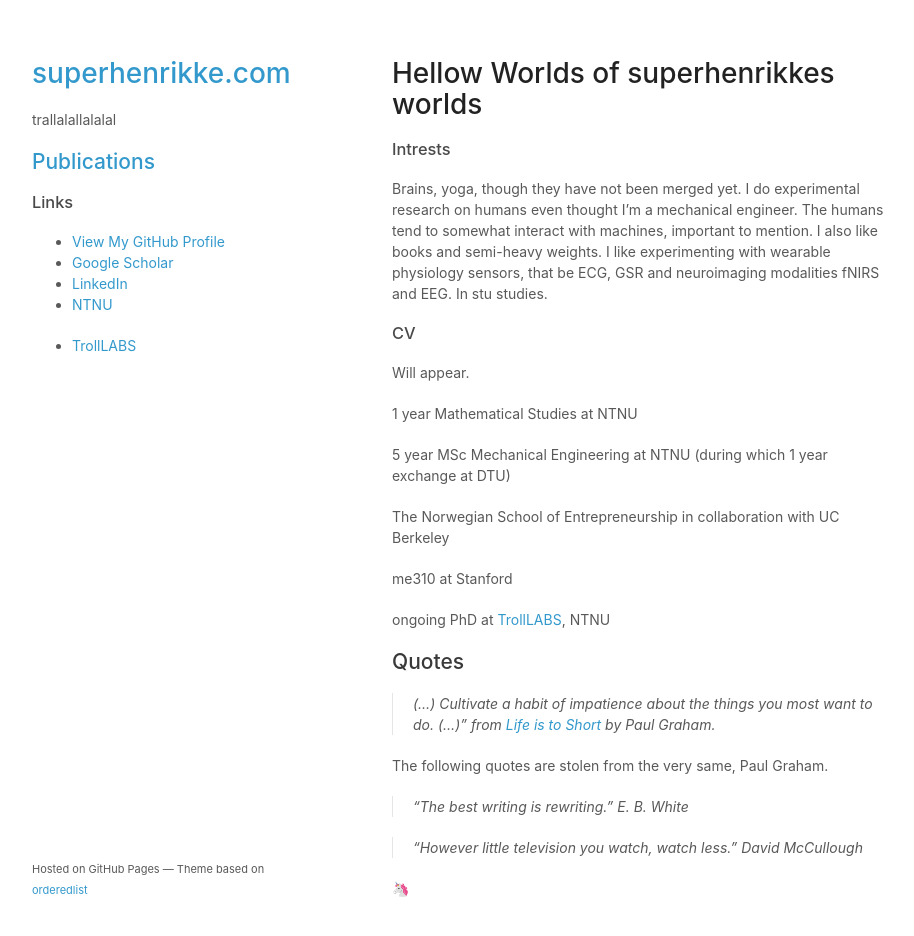
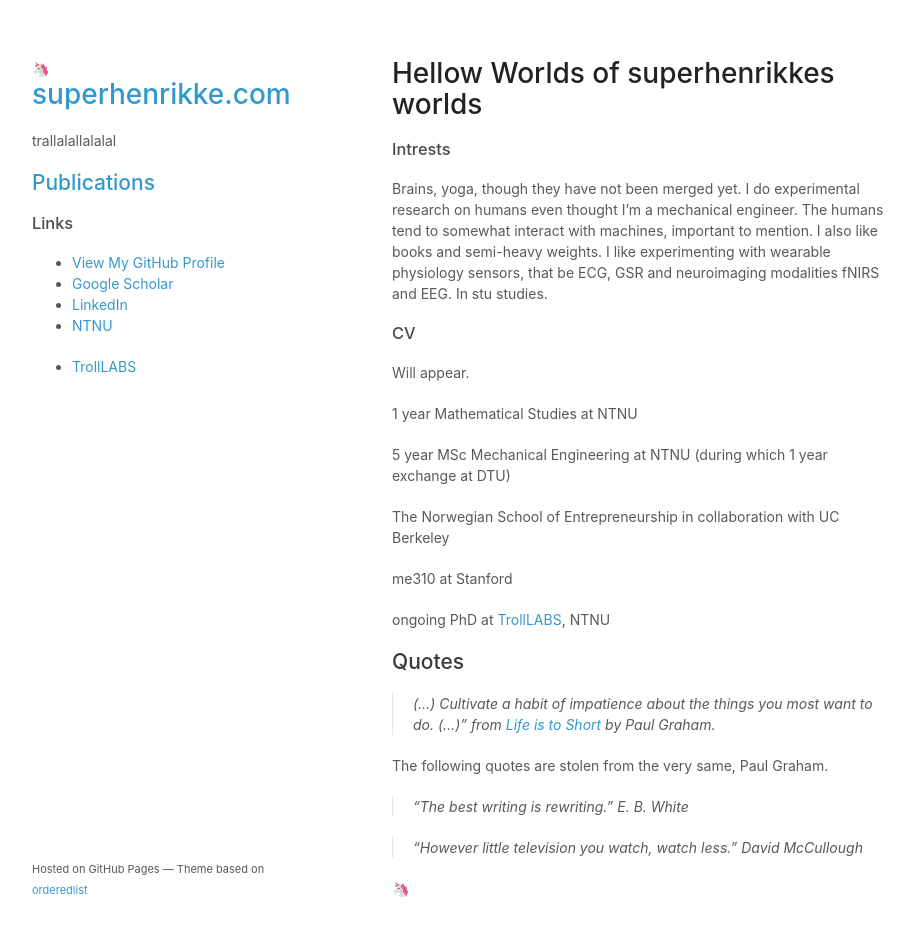
Before and after one commit to superhenrikke/superhenrikke.github.io, a Jekyll site: the page built from index.md, in a window 1280 px wide and 969 px high. Shown: the top 936 px of the window, without its empty margins (178-1092 px from the left). Built offline with Jekyll 4.4.1, drawn with Linux system fonts in a browser that asks for light colours; our own code applies the rules of GitHub Pages for plain Markdown files; a script that is not in the unit is left out.

Commit message:
Update default.html

```diff
--- a/_layouts/default.html
+++ b/_layouts/default.html
@@ -27,6 +27,7 @@
   <body>
     <div class="wrapper">
       <header>
+        <span class="unicorn">🦄</span>
         <h1><a href="https://superhenrikke.com">superhenrikke.com</a></h1>
 
 
```
